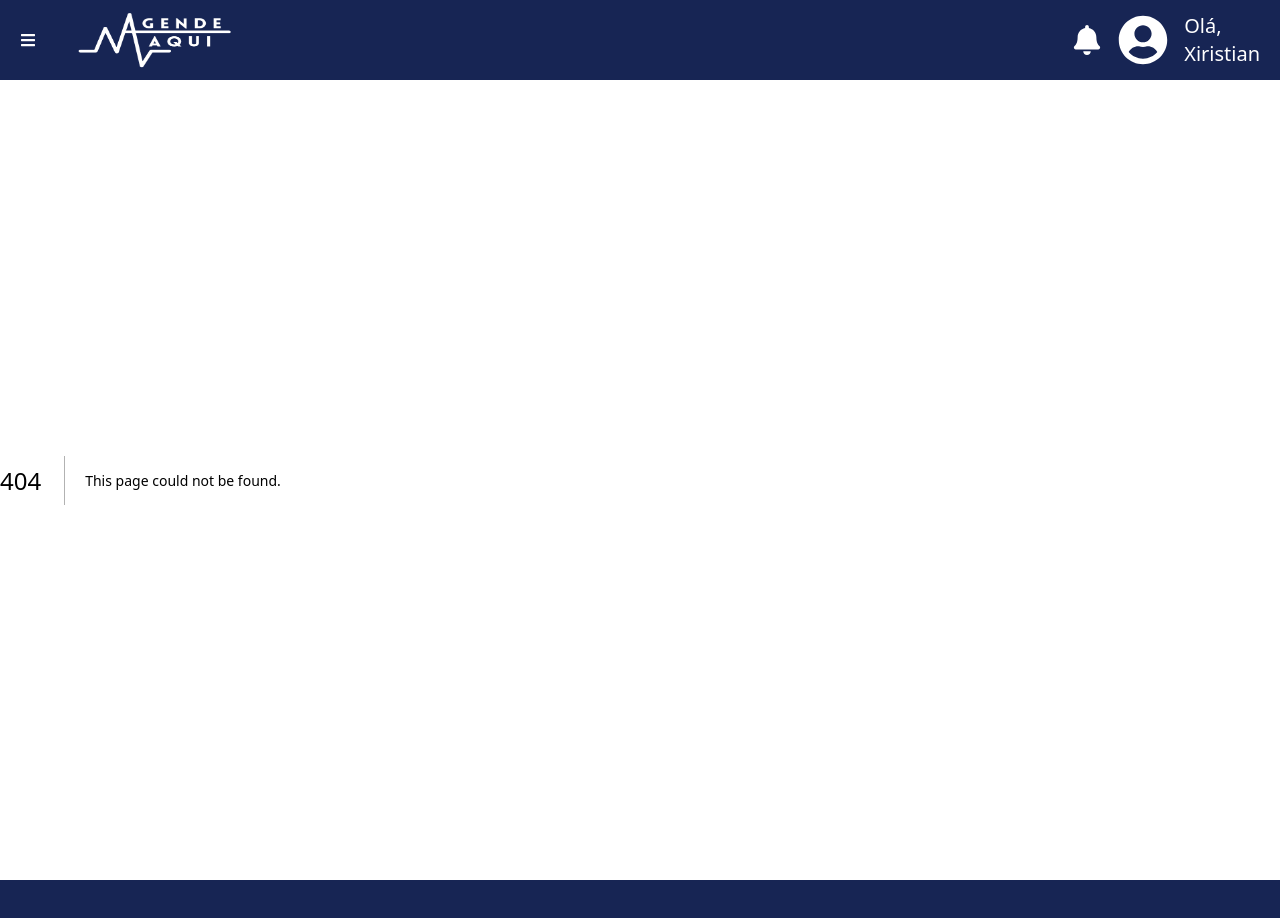
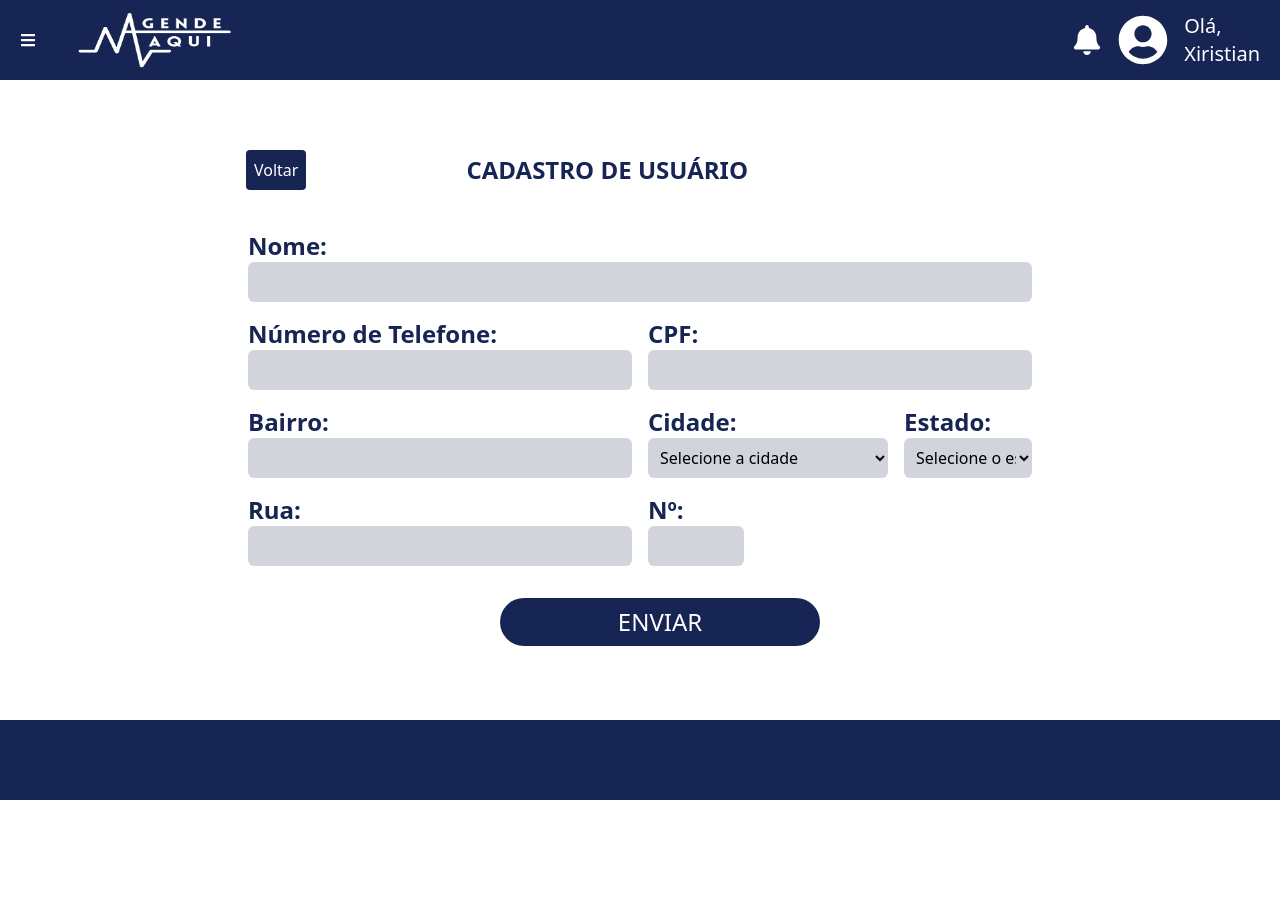
Before and after one commit to Xiristian/ABP-Front-End, a Next.js app: page /register in a window 1280 px wide. Before the commit this address had no page. Shown: the top 918 px of the page. After the commit the page ends 800 px from the top, so only its background shows below. Built offline with nearby package versions, Linux system fonts and the light colour scheme.

Commit message:
:cat: :rainbow: Cadastro

```diff
--- /dev/null
+++ b/src/pages/register/index.tsx
@@ -0,0 +1,218 @@
+import { FormEvent, useState } from "react";
+import { useMutation, useQueryClient } from "react-query";
+import BackButton from "@/components/BackButton";
+import { postClient, Client } from "../../actions/clients";
+
+export default function Register() {
+
+  const [errorMessage, setErrorMessage] = useState("");
+
+  function addUser(event: FormEvent) {
+    event.preventDefault();
+
+    const form = event.currentTarget as HTMLFormElement;
+    const formData = new FormData(form);
+
+    if (
+      formData.get("name") !== "" &&
+      formData.get("phoneNumber") !== "" &&
+      formData.get("cpf") !== "" &&
+      formData.get("street") !== "" &&
+      formData.get("city") !== "" &&
+      formData.get("neighborhood") !== "" &&
+      formData.get("state") !== "" &&
+      formData.get("addressNumber") !== ""
+    ) {
+      const newUser = {
+        name: formData.get("name") as string,
+        number: formData.get("phoneNumber") as string,
+        cpf: formData.get("cpf") as string,
+        address: {
+          street: formData.get("street") as string,
+          city: formData.get("city") as string,
+          neighborhood: formData.get("neighborhood") as string,
+          state: formData.get("state") as string,
+          number: formData.get("addressNumber") as unknown as BigInteger,
+        },
+      } as Client;
+
+      mutationPost.mutate(newUser);
+
+      form.reset();
+      setErrorMessage("");
+    } else {
+      setErrorMessage("Preencha todos os campos!");
+    }
+  }
+
+  const queryClient = useQueryClient();
+
+  const mutationPost = useMutation((newUser: Client) => postClient(newUser), {
+    onSuccess: () => {
+      queryClient.invalidateQueries("users");
+    },
+  });
+
+  return (
+    <div className="flex min-h-full w-full flex-col items-center justify-center">
+      <div className="flex flex-row items-center pt-1">
+        <BackButton customClass="mr-40 -ml-[286px]" />
+        <h1 className="font-bold text-blue-950 text-2xl whitespace-nowrap">
+          CADASTRO DE USUÁRIO
+        </h1>
+      </div>
+      <form
+        onSubmit={addUser}
+        method="post"
+        className="space-y-4 text-left mt-10 "
+      >
+        <fieldset disabled={mutationPost.isLoading}>
+          <div className="grid grid-cols-2 gap-4">
+            <div className="col-span-2">
+              <label
+                htmlFor="name"
+                className="block font-bold text-blue-950 text-2xl"
+              >
+                Nome:
+              </label>
+              <input
+                type="text"
+                id="name"
+                name="name"
+                className="input w-full h-10 bg-gray-300 rounded-md pl-2"
+              />
+            </div>
+
+            <div>
+              <label
+                htmlFor="phoneNumber"
+                className="block font-bold text-blue-950 text-2xl"
+              >
+                Número de Telefone:
+              </label>
+              <input
+                type="text"
+                id="phoneNumber"
+                name="phoneNumber"
+                className="input w-96 h-10 bg-gray-300 rounded-md pl-2"
+              />
+            </div>
+
+            <div>
+              <label
+                htmlFor="cpf"
+                className="block font-bold text-blue-950 text-2xl"
+              >
+                CPF:
+              </label>
+              <input
+                type="text"
+                id="cpf"
+                name="cpf"
+                className="input w-96 h-10 bg-gray-300 rounded-md pl-2"
+              />
+            </div>
+
+            <div>
+              <label
+                htmlFor="neighborhood"
+                className="block font-bold text-blue-950 text-2xl"
+              >
+                Bairro:
+              </label>
+              <input
+                type="text"
+                id="neighborhood"
+                name="neighborhood"
+                className="input h-10 bg-gray-300 rounded-md pl-2 w-96"
+              />
+            </div>
+
+            <div className="flex space-x-4">
+            <div>
+              <label
+                htmlFor="city"
+                className="block font-bold text-blue-950 text-2xl"
+              >
+                Cidade:
+              </label>
+              <select
+                id="city"
+                name="city"
+                className="input w-60 h-10 bg-gray-300 rounded-md pl-2"
+              >
+                <option value="">Selecione a cidade</option>
+                <option value="city1">Criciúma</option>
+                <option value="city2">Sombrio</option>
+              </select>
+            </div>
+
+            <div>
+              <label
+                htmlFor="state"
+                className="block font-bold text-blue-950 text-2xl"
+              >
+                Estado:
+              </label>
+              <select
+                id="state"
+                name="state"
+                className="input w-32 h-10 bg-gray-300 rounded-md pl-2 "
+              >
+                <option value="">Selecione o estado</option>
+                <option value="state1">SC</option>
+              </select>
+            </div>
+            </div>
+
+            <div>
+              <label
+                htmlFor="street"
+                className="block font-bold text-blue-950 text-2xl"
+              >
+                Rua:
+              </label>
+              <input
+                type="text"
+                id="street"
+                name="street"
+                className="input w-96 h-10 bg-gray-300 rounded-md pl-2"
+              />
+            </div>
+
+            <div>
+              <label
+                htmlFor="addressNumber"
+                className="block font-bold text-blue-950 text-2xl"
+              >
+                Nº:
+              </label>
+              <input
+                type="text"
+                id="addressNumber"
+                name="addressNumber"
+                className="input w-24 h-10 bg-gray-300 rounded-md pl-2"
+              />
+            </div>
+          </div>
+
+          {errorMessage && (
+            <div className="text-center h-0 text-red-600 ml-10">
+              <h1>{errorMessage}</h1>
+            </div>
+          )}
+
+          <div className="self-center text-center">
+            <button
+              disabled={mutationPost.isLoading}
+              type="submit"
+              className="btn w-80 h-12 rounded-3xl bg-blue-950 self-center mt-8 text-2xl text-white ml-10 mb-2"
+            >
+              ENVIAR
+            </button>
+          </div>
+        </fieldset>
+      </form>
+    </div>
+  );
+}
```
